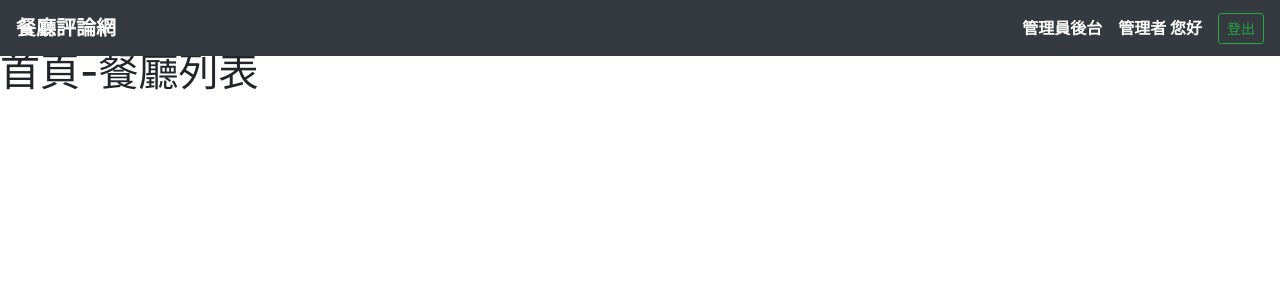
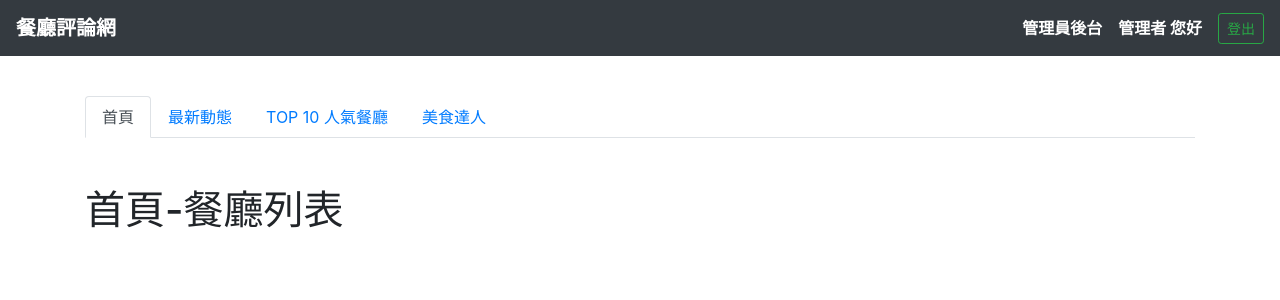
Before and after one commit to wert723jim/forum-front-end-vue, a Vue app: page /#/restaurants in a window 1280 px wide. Shown: the top 300 px of the page. Built offline with nearby package versions, Linux system fonts and the light colour scheme.

Commit message:
Adding component NavTabs

```diff
--- a/package.json
+++ b/package.json
@@ -10,6 +10,7 @@
   "dependencies": {
     "bootstrap": "^4.4.1",
     "core-js": "^3.6.5",
+    "uuid": "^8.3.2",
     "vue": "^2.6.11",
     "vue-router": "^3.5.1"
   },
--- /dev/null
+++ b/src/components/NavTabs.vue
@@ -0,0 +1,72 @@
+<template>
+  <ul class="nav nav-tabs mb-4">
+    <li
+      class="nav-item"
+      v-for="tab in tabs"
+      :key="tab.id"
+    >
+      <router-link
+        :to="tab.path"
+        class="nav-link"
+      >
+        {{tab.title}}
+      </router-link>
+    </li>
+    <!-- <li class="nav-item">
+      <router-link
+        to="/restaurants/feeds"
+        class="nav-link"
+      >
+        最新動態
+      </router-link>
+    </li>
+    <li class="nav-item">
+      <router-link
+        to="/restaurants/tops"
+        class="nav-link"
+      >
+        TOP 10 人氣餐廳
+      </router-link>
+    </li>
+    <li class="nav-item">
+      <router-link
+        to="/users/tops"
+        class="nav-link"
+      >
+        美食達人
+      </router-link>
+    </li> -->
+  </ul>
+</template>
+
+<script>
+import {v4 as uuidv4} from 'uuid'
+export default {
+  data () {
+    return {
+      tabs: [
+        {
+          id: uuidv4(),
+          title: '首頁',
+          path: '/restaurants'
+        },
+        {
+          id: uuidv4(),
+          title: '最新動態',
+          path: '/restaurants/feeds'
+        },
+        {
+          id: uuidv4(),
+          title: 'TOP 10 人氣餐廳',
+          path: '/restaurants/tops'
+        },
+        {
+          id: uuidv4(),
+          title: '美食達人',
+          path: '/users/tops'
+        }
+      ]
+    }
+  }
+}
+</script>
--- a/src/router/index.js
+++ b/src/router/index.js
@@ -50,6 +50,10 @@
 ]
 
 const router = new VueRouter({
+  // routerLink 比對網址名稱給 class
+  // 一模一樣 router-link-exact-active
+  // 相似 router-link-active
+  linkExactActiveClass: 'active',
   routes
 })
 
--- a/src/views/Restaurants.vue
+++ b/src/views/Restaurants.vue
@@ -1,5 +1,18 @@
 <template>
-  <h1>
-    首頁-餐廳列表
-  </h1>
+  <div class="container py-5">
+    <!-- 使用 NavTabs 元件 -->
+    <NavTabs />
+    <h1 class="mt-5">
+      首頁-餐廳列表
+    </h1>
+  </div>
 </template>
+
+<script>
+import NavTabs from '../components/NavTabs.vue'
+export default {
+  components: {
+    NavTabs
+  }
+}
+</script>
--- a/src/views/RestaurantsFeeds.vue
+++ b/src/views/RestaurantsFeeds.vue
@@ -1,3 +1,18 @@
 <template>
-  <h1>restaurantFeeds</h1>
+  <div class="container py-5">
+    <!-- 使用 NavTabs 元件 -->
+    <NavTabs />
+    <h1 class="mt-5">
+      restaurantsfeeds
+    </h1>
+  </div>
 </template>
+
+<script>
+import NavTabs from '../components/NavTabs.vue'
+export default {
+  components: {
+    NavTabs
+  }
+}
+</script>
--- a/src/views/RestaurantsTops.vue
+++ b/src/views/RestaurantsTops.vue
@@ -1,3 +1,18 @@
 <template>
-  <h1>resturantTops</h1>
+  <div class="container py-5">
+    <!-- 使用 NavTabs 元件 -->
+    <NavTabs />
+    <h1 class="mt-5">
+      restaurantstops
+    </h1>
+  </div>
 </template>
+
+<script>
+import NavTabs from '../components/NavTabs.vue'
+export default {
+  components: {
+    NavTabs
+  }
+}
+</script>
--- a/src/views/UsersTops.vue
+++ b/src/views/UsersTops.vue
@@ -1,3 +1,18 @@
 <template>
-  <h1>usersTops</h1>
+  <div class="container py-5">
+    <!-- 使用 NavTabs 元件 -->
+    <NavTabs />
+    <h1 class="mt-5">
+      userstops
+    </h1>
+  </div>
 </template>
+
+<script>
+import NavTabs from '../components/NavTabs.vue'
+export default {
+  components: {
+    NavTabs
+  }
+}
+</script>
```
Also changed, not shown: 1 other file (tests, documents, lock files or other folders).
